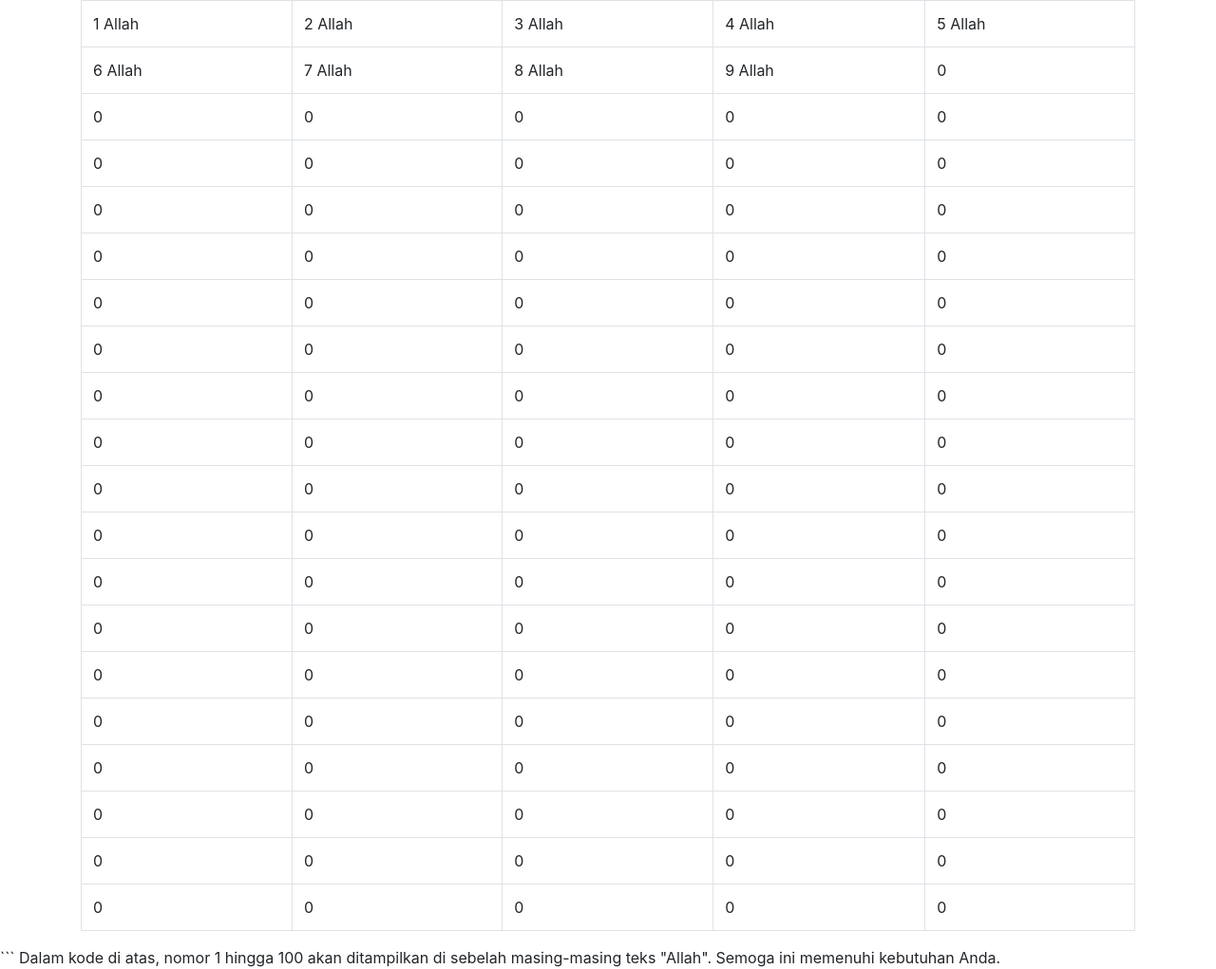
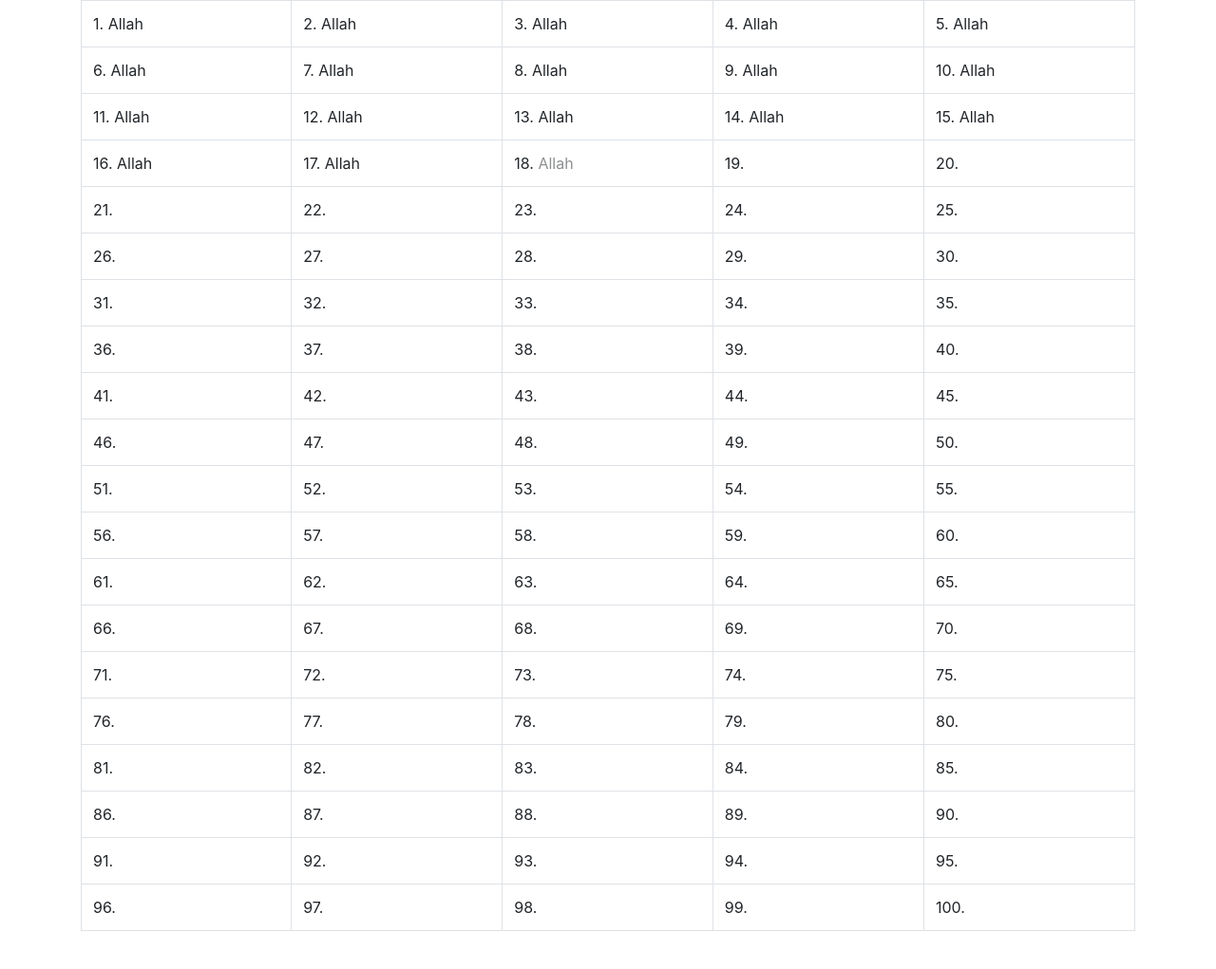
Before and after one commit to fachrulreza20/100times, a PHP site: page / in a window 1280 px wide. Shown: the whole page at 95% size. After the commit the page ends 981 px from the top, so only its background shows below. Run offline with PHP 8.4, Linux system fonts and the light colour scheme.

Commit message:
change php codes with javasript

````diff
--- a/index.php
+++ b/index.php
@@ -1,4 +1,3 @@
-
 <!DOCTYPE html>
 <html lang="en">
 <head>
@@ -27,21 +26,20 @@
   <div class="container">
     <table class="table table-bordered">
       <tbody>
-        <?php
-          $cellCounter = 1;
-          $totalCells = 100;
-          for ($i = 1; $i <= 20; $i++) {
-            echo '<tr>';
-            for ($j = 1; $j <= 5; $j++) {
-              echo '<td>';
-              echo ' <span id="' . "number-$i-$j" . '" class="number">0</span> ';
-              echo ' <span id="' . "cell-$i-$j" . '" class="blink">Allah</span> ';
-              echo '</td>';
-              $cellCounter++;
+        <!-- Membuat 20 baris -->
+        <script>
+          for (let i = 1; i <= 20; i++) {
+            document.write('<tr>');
+            // Membuat 5 kolom
+            for (let j = 1; j <= 5; j++) {
+              document.write('<td>');
+              document.write('<span class="number">' + ((i - 1) * 5 + j) + '</span>.');
+              document.write(' <span class="blink">Allah</span>');
+              document.write('</td>');
             }
-            echo '</tr>';
+            document.write('</tr>');
           }
-        ?>
+        </script>
       </tbody>
     </table>
   </div>
@@ -50,22 +48,17 @@
   <script src="https://code.jquery.com/jquery-3.5.1.slim.min.js"></script>
   <script src="https://cdn.jsdelivr.net/npm/bootstrap@5.0.2/dist/js/bootstrap.min.js"></script>
   <script>
-    // JavaScript untuk mengatur animasi kedipan dan nomor
-    $(document).ready(function () {
-      let cellCounter = 1;
-      let totalCells = 100;
+    // JavaScript untuk mengatur animasi kedipan
+    document.addEventListener("DOMContentLoaded", function () {
+      const cells = document.querySelectorAll(".blink");
+      let cellCounter = 0;
+      const totalCells = cells.length;
 
       function blinkCell() {
-        const cellId = `cell-${Math.ceil(cellCounter / 5)}-${cellCounter % 5 === 0 ? 5 : cellCounter % 5}`;
-        const cell = document.getElementById(cellId);
-        const numberId = `number-${Math.ceil(cellCounter / 5)}-${cellCounter % 5 === 0 ? 5 : cellCounter % 5}`;
-        const number = document.getElementById(numberId);
-        cell.style.display = "inline";
-        number.innerText = cellCounter;
-        cellCounter++;
-
-        if (cellCounter <= totalCells) {
-          setTimeout(blinkCell, 800);
+        if (cellCounter < totalCells) {
+          cells[cellCounter].style.display = "inline";
+          cellCounter++;
+          setTimeout(blinkCell, 500);
         }
       }
 
@@ -74,6 +67,3 @@
   </script>
 </body>
 </html>
-```
-
-Dalam kode di atas, nomor 1 hingga 100 akan ditampilkan di sebelah masing-masing teks "Allah". Semoga ini memenuhi kebutuhan Anda.
````
